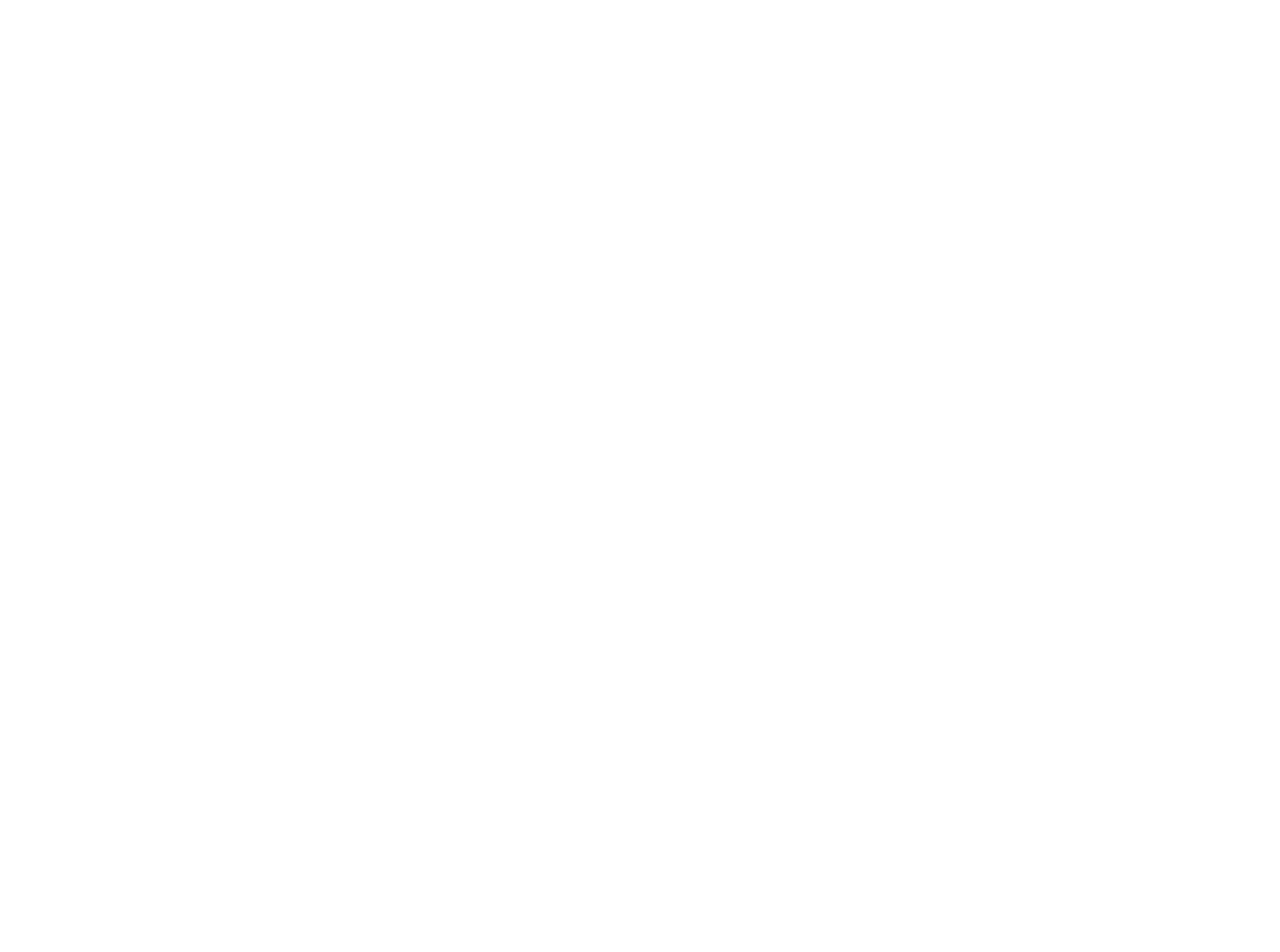
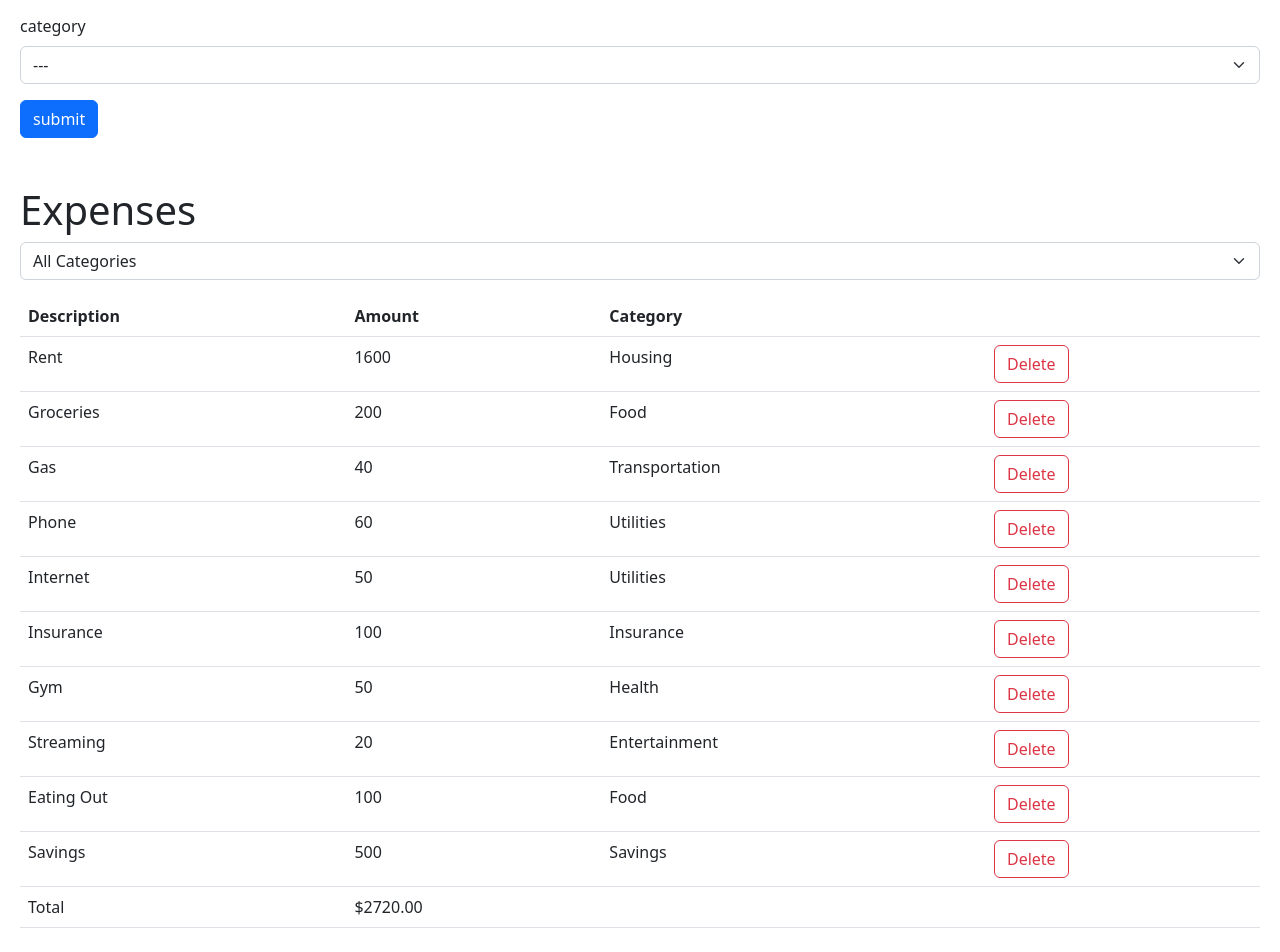
Before and after one commit to Horraira/React-Concept, a React (Vite) app: page / in a window 1280 px wide. Shown: the part 234-1186 px from the top of the page. Before the commit the page ends 800 px from the top, so only its background shows below. Built offline with nearby package versions, Linux system fonts and the light colour scheme.

Commit message:
expense tracker project

```diff
--- a/src/App.tsx
+++ b/src/App.tsx
@@ -1,10 +1,43 @@
-import Form from "./components/Form";
+import { useState } from "react";
+import ExpenseForm from "./expense-tracker/components/ExpenseForm";
+import ExpenseFilter from "./expense-tracker/components/ExpenseFilter";
+import ExpenseList from "./expense-tracker/components/ExpenseList";
+import Categories from "./expense-tracker/categories";
 
 function App() {
+  const expenses = [
+    { id: 1, description: 'Rent', amount: 1600, category: 'Housing' },
+    { id: 2, description: 'Groceries', amount: 200, category: 'Food' },
+    { id: 3, description: 'Gas', amount: 40, category: 'Transportation' },
+    { id: 4, description: 'Phone', amount: 60, category: 'Utilities' },
+    { id: 5, description: 'Internet', amount: 50, category: 'Utilities' },
+    { id: 6, description: 'Insurance', amount: 100, category: 'Insurance' },
+    { id: 7, description: 'Gym', amount: 50, category: 'Health' },
+    { id: 8, description: 'Streaming', amount: 20, category: 'Entertainment' },
+    { id: 9, description: 'Eating Out', amount: 100, category: 'Food' },
+    { id: 10, description: 'Savings', amount: 500, category: 'Savings' }
+  ]
+
+  const [expenseState, setExpense] = useState(expenses)
+  const [selectedCategory, setCategory] = useState('')
+
+  const deleteExpense = (id: number) => {
+    setExpense(expenseState.filter(expense => expense.id !== id))
+  }
+
+  const visibleExpense = selectedCategory === '' ? expenseState : expenseState.filter(expense => expense.category === selectedCategory)
 
   return (
     <div>
-      <Form />
+      <div className="mb-5">
+        <h1>Expense Tracker</h1>
+        <ExpenseForm onSubmit={data => setExpense([...expenseState, { id: expenseState.length + 1, ...data }])} />
+      </div>
+      <div className="mb-3">
+        <h1>Expenses</h1>
+        <ExpenseFilter onSelectCategory={(category) => setCategory(category)} />
+      </div>
+      <ExpenseList expenses={visibleExpense} onDelete={(id) => deleteExpense(id)} />
     </div>
   );
 }
--- /dev/null
+++ b/src/expense-tracker/categories.ts
@@ -0,0 +1,12 @@
+const Categories = [
+    'Housing',
+    'Food',
+    'Transportation',
+    'Utilities',
+    'Insurance',
+    'Health',
+    'Entertainment',
+    'Savings'
+] as const
+
+export default Categories
--- /dev/null
+++ b/src/expense-tracker/components/ExpenseFilter.tsx
@@ -0,0 +1,19 @@
+import React from 'react'
+import Categories from '../categories'
+
+interface ExpenseFilterProps {
+    onSelectCategory: (category: string) => void
+}
+
+const ExpenseFilter = ({ onSelectCategory }: ExpenseFilterProps) => {
+    return (
+        <select name="" id=""
+            onChange={(e) => onSelectCategory(e.target.value)}
+            className="form-select">
+            <option value="">All Categories</option>
+            {Categories.map(category => <option key={category} value={category}>{category}</option>)}
+        </select>
+    )
+}
+
+export default ExpenseFilter
--- /dev/null
+++ b/src/expense-tracker/components/ExpenseForm.tsx
@@ -0,0 +1,50 @@
+import { z } from 'zod'
+import { useForm } from 'react-hook-form'
+import { zodResolver } from '@hookform/resolvers/zod'
+import Categories from '../categories'
+
+const schema = z.object({
+    description: z.string().min(3, { message: 'Description should at least 3 letter' }).max(50),
+    amount: z.number({ invalid_type_error: 'Amount is required.' }).min(0.01).max(1000000),
+    category: z.enum(Categories, {
+        errorMap: () => ({ message: 'Category is required.' })
+    })
+})
+
+type ExpenseFormData = z.infer<typeof schema>
+
+interface ExpenseFormProps {
+    onSubmit: (data: ExpenseFormData) => void
+}
+
+const ExpenseForm = ({ onSubmit }: ExpenseFormProps) => {
+    const { register, handleSubmit, reset, formState: { errors } } = useForm<ExpenseFormData>({
+        resolver: zodResolver(schema)
+    })
+
+    return (
+        <form onSubmit={handleSubmit(data => { onSubmit(data); reset() })}>
+            <div className="mb-3">
+                <label htmlFor="description" className="form-label">Description</label>
+                <input {...register('description')} id="description" type="text" className="form-control" />
+                {errors.description && <div className="text-danger">{errors.description.message}</div>}
+            </div>
+            <div className="mb-3">
+                <label htmlFor="amount" className="form-label">Amount</label>
+                <input {...register('amount', { valueAsNumber: true })} id='amount' type="number" className="form-control" />
+                {errors.amount && <div className="text-danger">{errors.amount.message}</div>}
+            </div>
+            <div className="mb-3">
+                <label htmlFor="category" className="form-label">category</label>
+                <select {...register('category')} id="category" className="form-select">
+                    <option value="">---</option>
+                    {Categories.map(category => <option key={category} value={category}>{category}</option>)}
+                </select>
+                {errors.category && <div className="text-danger">{errors.category.message}</div>}
+            </div>
+            <button className="btn btn-primary">submit</button>
+        </form>
+    )
+}
+
+export default ExpenseForm
--- /dev/null
+++ b/src/expense-tracker/components/ExpenseList.tsx
@@ -0,0 +1,49 @@
+import React from 'react'
+
+interface Expense {
+    id: number
+    description: string
+    amount: number
+    category: string
+}
+
+interface Props {
+    expenses: Expense[];
+    onDelete: (id: number) => void;
+}
+
+const ExpenseList = ({ expenses, onDelete }: Props) => {
+    if (expenses.length === 0) return (<p>No expenses</p>)
+    return (
+        <table className="table table-border">
+            <thead><tr>
+                <th>Description</th>
+                <th>Amount</th>
+                <th>Category</th>
+                <th></th>
+            </tr></thead>
+            <tbody>
+                {expenses.map(expense => <tr key={expense.id}>
+                    <td>{expense.description}</td>
+                    <td>{expense.amount}</td>
+                    <td>{expense.category}</td>
+                    <td>
+                        <button className="btn btn-outline-danger"
+                            onClick={() => onDelete(expense.id)}
+                        >Delete</button>
+                    </td>
+                </tr>)}
+            </tbody>
+            <tfoot>
+                <tr>
+                    <td>Total</td>
+                    <td>${expenses.reduce((acc, expense) => expense.amount + acc, 0).toFixed(2)}</td>
+                    <td></td>
+                    <td></td>
+                </tr>
+            </tfoot>
+        </table>
+    )
+}
+
+export default ExpenseList
```
